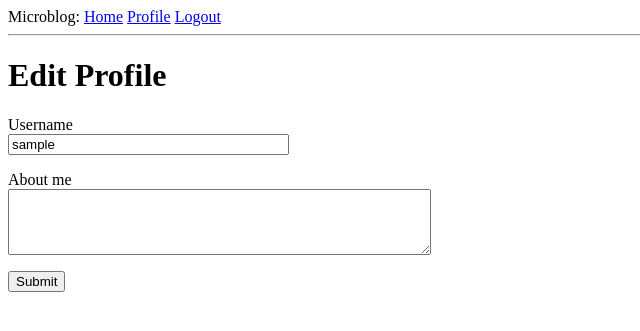
After one commit to Stephanie-Spears/Flask-Microblog-2018, a Flask app: page /edit_profile in a window 1280 px wide. The commit adds this page. Shown: the top 331 px of the page, without its empty margins (0-640 px from the left). Run offline with Flask 2, Linux system fonts and the light colour scheme; the visitor is signed in with stand-in values (Sample User, id 1); data comes from the database, SQL or seed files in the repository; both versions use the stored data as it was after the commit; parts of the project's set-up code (start-up, migrations or seed data) failed here and were passed over.

Commit message:
add profile editing, upate sub template, add register user

```diff
--- a/app/forms.py
+++ b/app/forms.py
@@ -1,6 +1,7 @@
 from flask_wtf import FlaskForm
-from wtforms import StringField, PasswordField, BooleanField, SubmitField
-from wtforms.validators import DataRequired
+from wtforms import StringField, PasswordField, BooleanField, SubmitField, TextAreaField
+from wtforms.validators import DataRequired, ValidationError, Email, EqualTo, Length
+from app.models import User
 
 
 class LoginForm(FlaskForm):
@@ -8,3 +9,29 @@ class LoginForm(FlaskForm):
     password = PasswordField('Password', validators=[DataRequired()])
     remember_me = BooleanField('Remember Me')
     submit = SubmitField('Sign In')
+
+
+# the Email validator comes with WTForms and makes sure what's entered matches the structure of an email. EqualTo makes sure the two passwords match
+class RegistrationForm(FlaskForm):
+    username = StringField('Username', validators=[DataRequired()])
+    email = StringField('Email', validators=[DataRequired(), Email()])
+    password = PasswordField('Password', validators=[DataRequired()])
+    password2 = PasswordField('Repeat Password', validators=[DataRequired, EqualTo('password')])
+    submit = SubmitField('Register')
+
+    def validate_username(self, username):
+        user = User.query.filter_by(username=username.data).first()
+        if user is not None:
+            raise ValidationError('Please use a different username.')
+
+    def validate_email(self, email):
+        user = User.query.filter_by(email=email.data).first()
+        if user is not None:
+            raise ValidationError('Please use a different email address.')
+        # added validate_username() and validate_email() methods to this class -> When you add any methods that match the pattern validate_<field_name>, WTForms takes those as custom validators and invokes them in addition to the stock validators.
+
+
+class EditProfileForm(FlaskForm):
+    username = StringField('Username', validators=[DataRequired()])
+    about_me = TextAreaField('About me', validators=[Length(min=0, max=140)])
+    submit = SubmitField('Submit')
--- a/app/routes.py
+++ b/app/routes.py
@@ -1,13 +1,18 @@
-from flask import render_template, flash, redirect, url_for
-from app import app
-from app.forms import LoginForm
+from flask import render_template, flash, redirect, url_for, request
+from werkzeug.urls import url_parse
+from app import app, db
+from app.forms import LoginForm, RegistrationForm, EditProfileForm
+from flask_login import current_user, login_user, logout_user, login_required
+from app.models import User
+from datetime import datetime
+
 
 
 # the @app.route decorator creates an association between the URL given as an argument and the function
 @app.route('/')
 @app.route('/index')
+@login_required
 def index():
-    user = {'username': 'Stephanie'}
     posts = [
         {
             'author': {'username': 'John'},
@@ -21,16 +26,88 @@ def index():
             'author': {'username': 'Stephanie'},
             'body': 'Shut up, Susan.'
         }
+
     ]
-    return render_template('index.html', title='Home', user=user, posts=posts)
+    return render_template('index.html', title='Home', posts=posts)
 
 
 # we use url_for instead of hardcoding links because if we decide to change the link name, we don't have to hunt down every instance we used. Urls are more likely to change names than our view function names. Also, some URLs have dynamic components, so generating those URLs by hand would be tedious/error prone
 # The argument to url_for() (in this case, 'index') is the endpoint name, which is the name of the view function. So it tells it to redirect to the view function 'index()' which points to the explicit template name 'index.html'
+# The top two lines in the login() function deal with a weird situation. Imagine you have a user that is logged in, and the user navigates to the /login URL of your application. Clearly that is a mistake, so I want to not allow that. The current_user variable comes from Flask-Login and can be used at any time during the handling to obtain the user object that represents the client of the request. The value of this variable can be a user object from the database (which Flask-Login reads through the user loader callback I provided above), or a special anonymous user object if the user did not log in yet. Remember those properties that Flask-Login required in the user object? One of those was is_authenticated, which comes in handy to check if the user is logged in or not. When the user is already logged in, I just redirect to the index page.
+# The login_user() function comes from Flask-Login, it registers the user as logged in, so any future pages the user navigates to will have current_user variable set to that user
+# Right after the user is logged in by calling Flask-Login's login_user() function, the value of the next query string argument is obtained. Flask provides a request variable that contains all the information that the client sent with the request. In particular, the request.args attribute exposes the contents of the query string in a friendly dictionary format.
 @app.route('/login', methods=['GET', 'POST'])
 def login():
+    if current_user.is_authenticated:
+        return redirect(url_for('index'))
     form = LoginForm()
     if form.validate_on_submit():
-        flash('Login requested for user {}, remember_me={}'.format(form.username.data, form.remember_me.data))
+        user = User.query.filter_by(username=form.username.data).first()
+        if user is None or not user.check_password(form.password.data):
+            flash('Invalid username or password')
+            return redirect(url_for('login'))
+        login_user(user, remember=form.remember_me.data)
+        next_page = request.args.get('next')
+        if not next_page or url_parse(next_page).netloc != '':
+            next_page = url_for('index')
+        return redirect(next_page)
+    return render_template('login.html', title='Sign In', form=form)
+
+
+@app.route('/logout')
+def logout():
+    logout_user()
+    return redirect(url_for('index'))
+
+
+@app.route('/register', methods=['GET', 'POST'])
+def register():
+    if current_user.is_authenticated:
         return redirect(url_for('index'))
-    return render_template('login.html', title='Sign In', form=form)
+    form = RegistrationForm()
+    if form.validate_on_submit():
+        user = User(username=form.username.data, email=form.email.data)
+        user.set_password(form.password.data)
+        db.session.add(user)
+        db.session.commit()
+        flash('Congratulations, you are now a registered user!')
+        return redirect(url_for('login'))
+    return render_template('register.html', title='Register', form=form)
+
+
+@app.route('/user/<username>')
+@login_required
+def user(username):
+    user = User.query.filter_by(username=username).first_or_404()
+    posts = [
+        {'author': user, 'body': 'Test post #1'},
+        {'author': user, 'body': 'Test post #2'}
+    ]
+    return render_template('user.html', user=user, posts=posts)
+
+
+#  why there is no db.session.add() before the commit -> consider that when you reference current_user, Flask-Login will invoke the user loader callback function, which will run a database query that will put the target user in the database session. So you can add the user again in this function, but it is not necessary because it is already there.
+@app.before_request
+def before_request():
+    if current_user.is_authenticated:
+        current_user.last_seen = datetime.utcnow()
+        db.session.commit()
+
+
+
+# This view function is slightly different to the other ones that process a form. If validate_on_submit() returns True I copy the data from the form into the user object and then write the object to the database. But when validate_on_submit() returns False it can be due to two different reasons. First, it can be because the browser just sent a GET request, which I need to respond by providing an initial version of the form template. It can also be when the browser sends a POST request with form data, but something in that data is invalid. For this form, I need to treat these two cases separately. When the form is being requested for the first time with a GET request, I want to pre-populate the fields with the data that is stored in the database, so I need to do the reverse of what I did on the submission case and move the data stored in the user fields to the form, as this will ensure that those form fields have the current data stored for the user. But in the case of a validation error I do not want to write anything to the form fields, because those were already populated by WTForms. To distinguish between these two cases, I check request.method, which will be GET for the initial request, and POST for a submission that failed validation.
+@app.route('/edit_profile', methods=['GET', 'POST'])
+@login_required
+def edit_profile():
+    form = EditProfileForm()
+    if form.validate_on_submit():
+        current_user.username = form.username.data
+        current_user.about_me = form.about_me.data
+        db.session.commit()
+        flash('Your changes have been saved.')
+        return redirect(url_for('edit_profile'))
+    elif request.method == 'GET':
+        form.username.data = current_user.username
+        form.about_me.data = current_user.about_me
+    return render_template('edit_profile.html', title='Edit Profile',
+                           form=form)
--- /dev/null
+++ b/app/templates/_post.html
@@ -0,0 +1,6 @@
+<table>
+    <tr valign="top">
+        <td><img src="{{ post.author.avatar(36) }}"></td>
+        <td>{{ post.author.username }} says:<br>{{ post.body }}</td>
+    </tr>
+</table>
--- a/app/templates/base.html
+++ b/app/templates/base.html
@@ -9,7 +9,12 @@
     <body>
         <div>Microblog:
             <a href="{{ url_for('index') }}">Home</a>
-            <a href="{{ url_for('login') }}">Login</a>
+            {% if current_user.is_anonymous %}
+                <a href="{{ url_for('login') }}">Login</a>
+            {% else %}
+                <a href="{{ url_for('user', username=current_user.username) }}">Profile</a>
+                <a href="{{ url_for('logout') }}">Logout</a>
+            {% endif %}
         </div>
         <hr>
         {% with messages = get_flashed_messages() %}
--- /dev/null
+++ b/app/templates/edit_profile.html
@@ -0,0 +1,23 @@
+{% extends "base.html" %}
+
+{% block content %}
+    <h1>Edit Profile</h1>
+    <form action="" method="post">
+        {{ form.hidden_tag() }}
+        <p>
+            {{ form.username.label }}<br>
+            {{ form.username(size=32) }}<br>
+            {% for error in form.username.errors %}
+            <span style="color: red;">[{{ error }}]</span>
+            {% endfor %}
+        </p>
+        <p>
+            {{ form.about_me.label }}<br>
+            {{ form.about_me(cols=50, rows=4) }}<br>
+            {% for error in form.about_me.errors %}
+            <span style="color: red;">[{{ error }}]</span>
+            {% endfor %}
+        </p>
+        <p>{{ form.submit() }}</p>
+    </form>
+{% endblock %}
--- a/app/templates/index.html
+++ b/app/templates/index.html
@@ -1,7 +1,7 @@
 {% extends "base.html" %}
 
 {% block content %}
-    <h1>Hello, {{ user.username }}!</h1>
+    <h1>Hello, {{ current_user.username }}!</h1>
     {% for post in posts %}
     <div><p>{{ post.author.username }} says: <b> {{ post.body }}</b></p></div>
     {% endfor %}
--- a/app/templates/login.html
+++ b/app/templates/login.html
@@ -25,6 +25,9 @@
             {{ form.submit() }}
         </p>
     </form>
+
+    <p>New User? <a href="{{ url_for('register') }}">Click to Register!</a></p>
+
 {% endblock %}
 
 <!--{# use {{ form.<field_name>.label }} where I want the field label, and {{ form.<field_name>() }} where I want the field. For fields that require additional HTML attributes, those can be passed as arguments. The username and password fields in this template take the size as an argument that will be added to the <input> HTML element as an attribute. This is how you can also attach CSS classes or IDs to form fields. #}-->
```
Also changed, not shown: app/__init__.py (+12 -1 lines), app/models.py (+31 -1 lines), app/templates/register.html (added, +37 -0 lines), app/templates/user.html (added, +25 -0 lines), microblog.py (+7 -1 lines), migrations/versions/ed555f4e624a_add_about_me_and_last_seen_fields_to_.py (added, +30 -0 lines), app.db.
